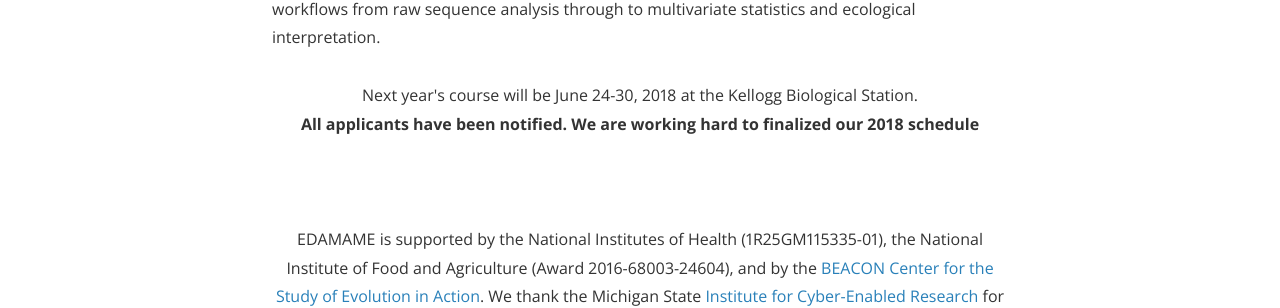
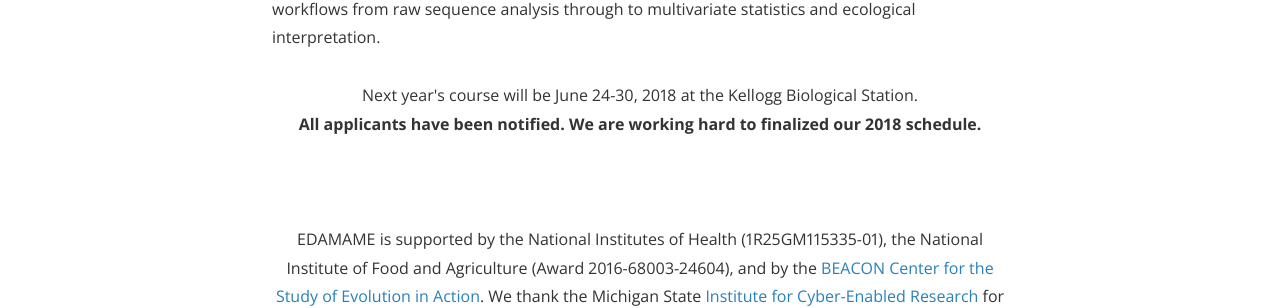
Before and after one commit to edamame-course/edamame-course.github.io, a Jekyll site: the page built from index.html, in a window 1280 px wide and 900 px high, scrolled down 472 px. Shown: the part 147-455 px from the top of the window. Built offline with Jekyll 4.4.1, drawn with Linux system fonts in a browser that asks for light colours; nearby versions of some CDN libraries; the list of posts is cut into pages by our own code; a style sheet for code colours, icons or effects is not loaded.

```diff
--- a/index.html
+++ b/index.html
@@ -23,7 +23,7 @@ EDAMAME is an intensive, hands-on course in microbial metagenome analyses, cover
 <p align=center><br>
 Next year's course will be June 24-30, 2018 at the Kellogg Biological Station.
   <br>
-  <strong>All applicants have been notified. We are working hard to finalized our 2018 schedule</strong>
+  <strong>All applicants have been notified. We are working hard to finalized our 2018 schedule.</strong>
 
   <p align=center><br>
 
```
